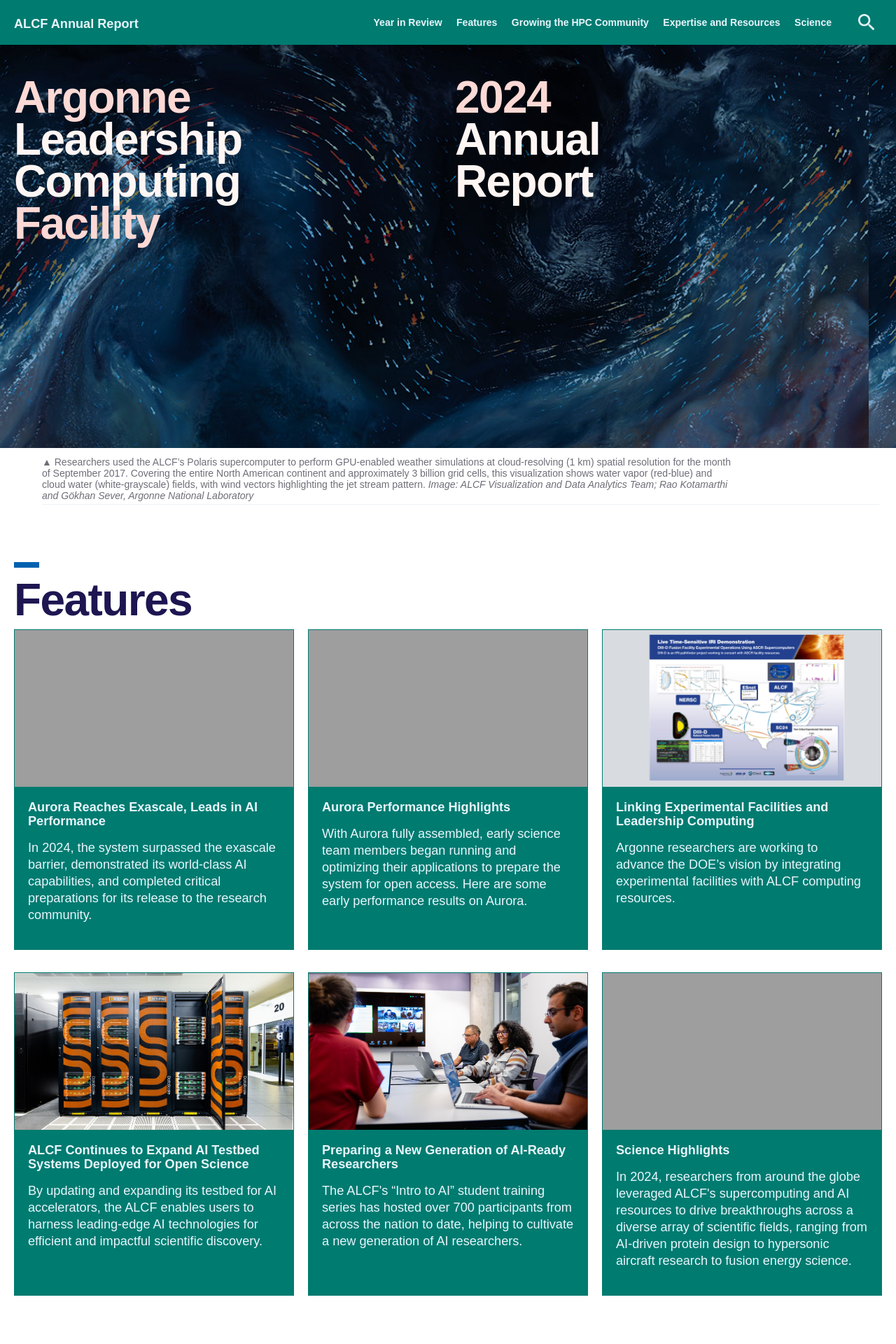
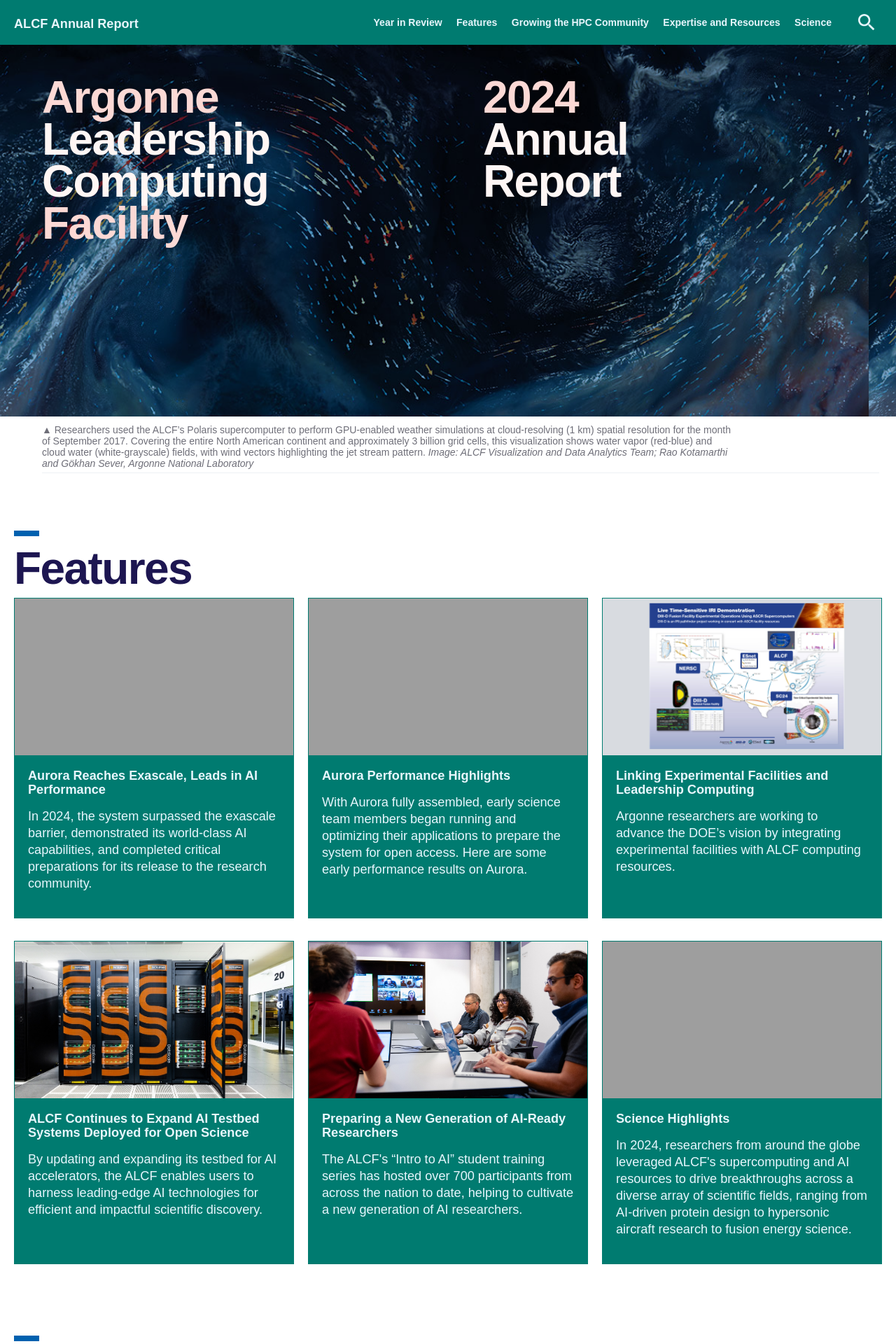
Before and after one commit to argonne-lcf/AR2024, a Jekyll site: the page built from index.md, in a window 1280 px wide. Shown: the top 1920 px of the page at 70% size. Built offline with Jekyll 4.4.1, drawn with Linux system fonts in a browser that asks for light colours; some web fonts are replaced.

Commit message:
home hero fixes

```diff
--- a/_sass/template/components/_component--home.scss
+++ b/_sass/template/components/_component--home.scss
@@ -43,7 +43,7 @@
 .parralax-bottom {
   width: 100vw;
   position: relative;
-  top: 50vw;
+  top: 25vw;
   // transform: translateZ(0);
   background-color: color(neutral, X);
   z-index: 10;
@@ -431,17 +431,17 @@
 
 
 .home--hero-text {
-		@include grid-parent();
-		position: fixed;
+		@include grid-parent($config: $grid-full);
+		position: relative;
 		z-index: 1;
 		top: bl(10);
-		left: 20px;
 		box-sizing: border-box;
 		animation-name: titleOpacity;
 		animation-duration: 2s;
 		transform: translateZ(0);
 		@include respond-to(s){
 			top: bl(20);
+			left: 40px;
 		}
 	}
 
```
Also changed, not shown: 2 other files.
